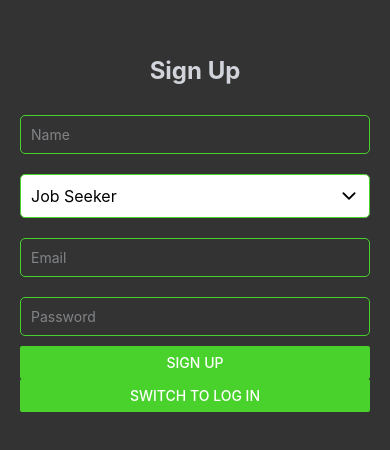
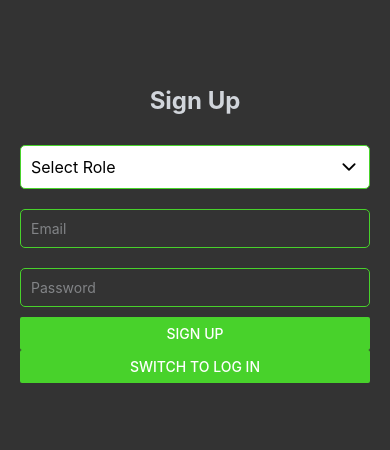
Before and after one commit to RudiJonker/IzziJobs, a React Native app: screen /Auth in a window 390 px wide. Shown: the part 188-638 px from the top of the page. Built offline with nearby package versions, Linux system fonts and the light colour scheme.

Commit message:
Fix signup role null error, validate role selection, add profile screens

```diff
--- a/src/screens/AuthScreen.js
+++ b/src/screens/AuthScreen.js
@@ -9,8 +9,7 @@ export default function AuthScreen({ navigation }) {
   const [isSignup, setIsSignup] = useState(true);
   const [email, setEmail] = useState('');
   const [password, setPassword] = useState('');
-  const [name, setName] = useState('');
-  const [role, setRole] = useState('job_seeker');
+  const [role, setRole] = useState(null); // Allow null initially
   const [loading, setLoading] = useState(false);
   const [modalVisible, setModalVisible] = useState(false);
 
@@ -18,11 +17,16 @@ export default function AuthScreen({ navigation }) {
     setLoading(true);
     try {
       if (isSignup) {
+        // Validate role
+        if (!role || role === null) {
+          throw new Error('Please select a role (Job Seeker or Employer).');
+        }
         // Sign up
         const { data, error } = await supabase.auth.signUp({ email, password });
         if (error) throw error;
         const userId = data.user.id;
         console.log('Signup User ID:', userId);
+        console.log('Selected Role:', role);
 
         // Set session manually
         if (data.session) {
@@ -35,11 +39,12 @@ export default function AuthScreen({ navigation }) {
         // Insert into users table
         const { error: insertError } = await supabase
           .from('users')
-          .insert({ id: userId, email, name, role });
+          .insert({ id: userId, email, role });
         if (insertError) throw new Error(`Insert failed: ${insertError.message}`);
 
         Alert.alert('Success', 'Account created! Please log in.');
         setIsSignup(false);
+        setRole(null); // Reset role after signup
       } else {
         // Log in
         const { data, error } = await supabase.auth.signInWithPassword({ email, password });
@@ -90,13 +95,6 @@ export default function AuthScreen({ navigation }) {
       <Text style={[styles.title, { color: '#d1d5db' }]}>{isSignup ? 'Sign Up' : 'Log In'}</Text>
       {isSignup && (
         <>
-          <TextInput
-            style={[styles.input, { borderColor: theme.accent, color: '#d1d5db' }]}
-            placeholder="Name"
-            placeholderTextColor="#d1d5db80"
-            value={name}
-            onChangeText={setName}
-          />
           <TouchableOpacity
             style={[styles.pickerContainer, { borderColor: theme.accent, backgroundColor: '#ffffff' }]}
             onPress={() => setModalVisible(true)}
```
